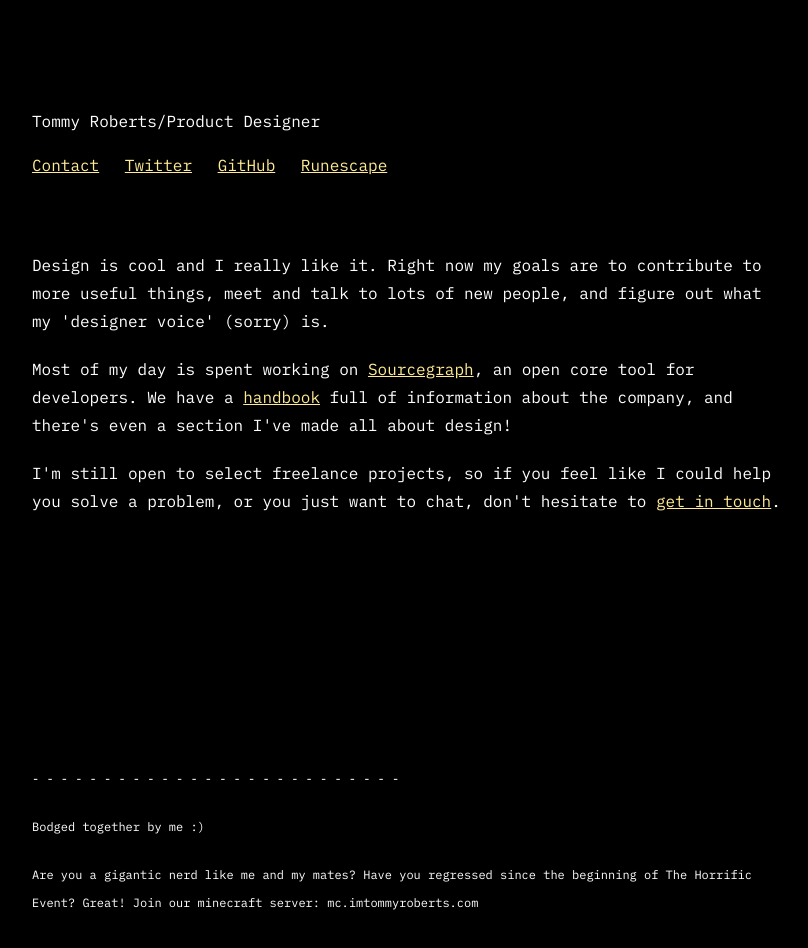
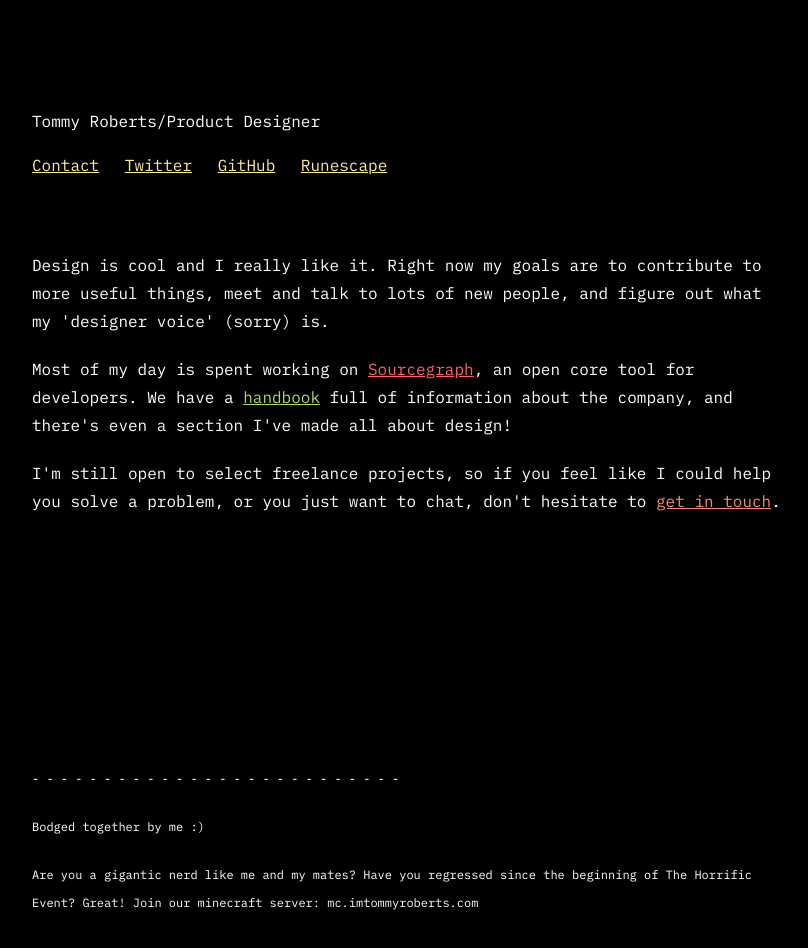
Before and after one commit to imtommyroberts/tommyroberts, a website: page src/index.html in a window 1280 px wide. Shown: the whole page, without its empty margins (113-921 px from the left). Drawn offline with Linux system fonts and the light colour scheme.

Commit message:
Update index.html

```diff
--- a/src/index.html
+++ b/src/index.html
@@ -74,6 +74,18 @@
       text-decoration: none;
       color: #FFEB95;
       background-color: #32374D;
+    }
+
+    .sourcegraph {
+      color: #FB6363;
+    }
+
+    .handbook {
+      color: #ADDB67;
+    }
+
+    .contact {
+      color: #F78C6C;
     }
 
     p {
@@ -180,10 +192,10 @@
         Design is cool and I really like it. Right now my goals are to contribute to more useful things, meet and talk to lots of new people, and figure out what my 'designer voice' (sorry) is.
       </p>
       <p>
-        Most of my day is spent working on <a class="body-link" href="https://github.com/sourcegraph" target="_blank" rel="noopener noreferrer">Sourcegraph</a>, an open core tool for developers. We have a <a class="body-link" href="https://about.sourcegraph.com/handbook/design" target="_blank" rel="noopener noreferrer">handbook</a> full of information about the company, and there's even a section I've made all about design!
+        Most of my day is spent working on <a class="sourcegraph" href="https://github.com/sourcegraph" target="_blank" rel="noopener noreferrer">Sourcegraph</a>, an open core tool for developers. We have a <a class="handbook" href="https://about.sourcegraph.com/handbook/design" target="_blank" rel="noopener noreferrer">handbook</a> full of information about the company, and there's even a section I've made all about design!
       </p>
       <p>
-        I'm still open to select freelance projects, so if you feel like I could help you solve a problem, or you just want to chat, don't hesitate to <a class="body-link" href="mailto:imtommyroberts@gmail.com"  target="_blank" rel="noopener noreferrer">get in touch</a>.
+        I'm still open to select freelance projects, so if you feel like I could help you solve a problem, or you just want to chat, don't hesitate to <a class="contact" href="mailto:imtommyroberts@gmail.com"  target="_blank" rel="noopener noreferrer">get in touch</a>.
       </p>
       <picture>
         <!-- <source srcset="img/mobile.gif" media="(max-width: 684px)">
```
